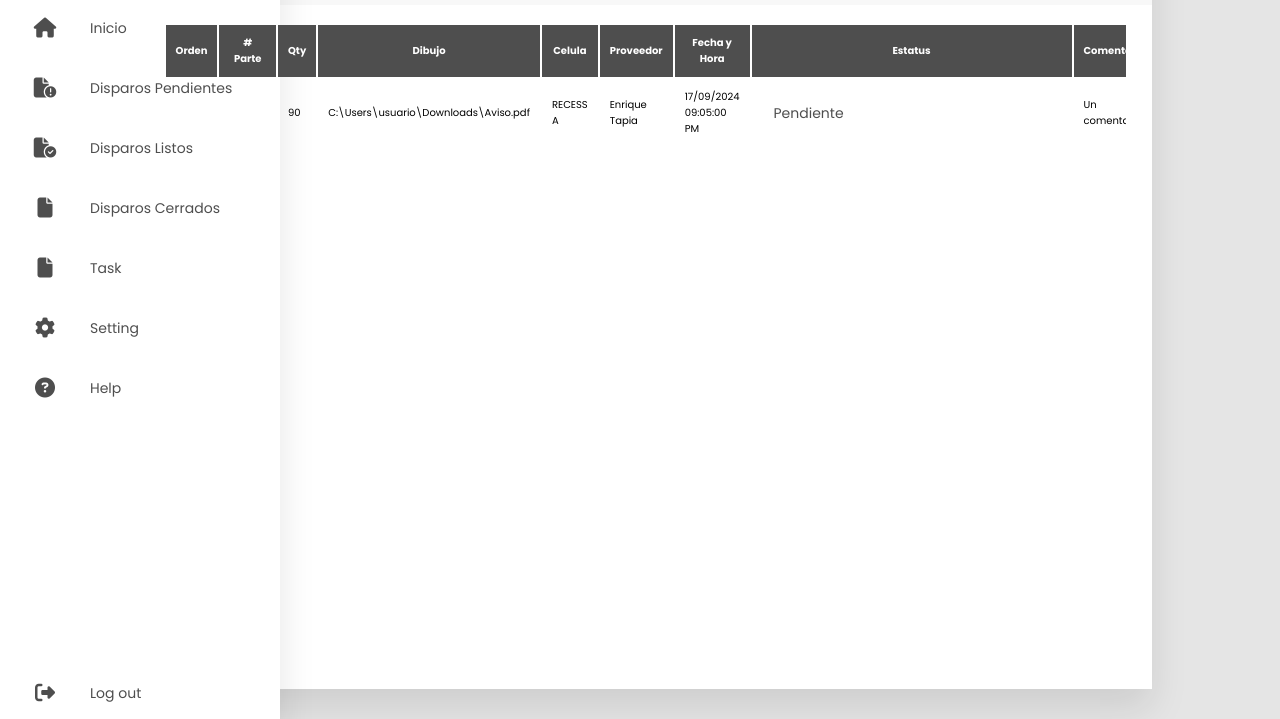
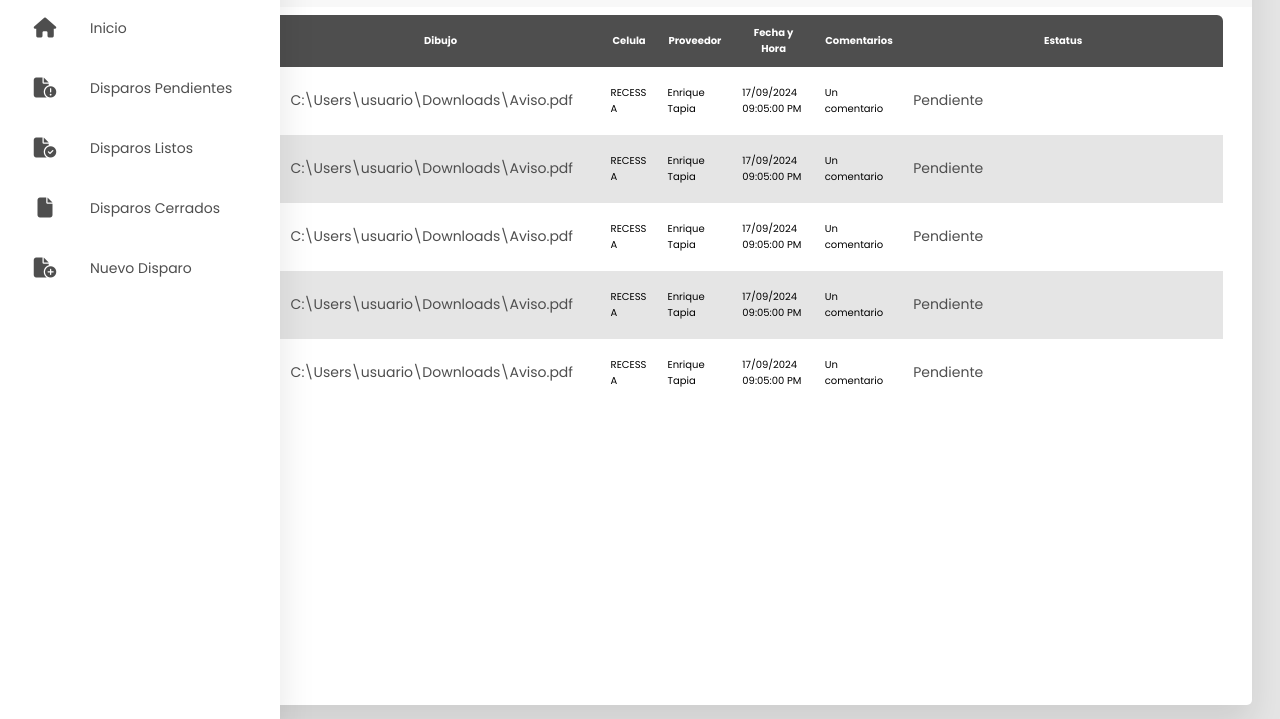
Before and after one commit to ENRIQUETAPIAAN/registro-disparos, a plain HTML site: page index.html in a window 1280 px wide. Shown: the part 81-800 px from the top of the page. Drawn offline with Linux system fonts and the light colour scheme.

Commit message:
avance a los estilos de la tabla y la barra lateral

```diff
--- a/css/estilos.css
+++ b/css/estilos.css
@@ -18,6 +18,10 @@ html{
     --blanco: #ffffff;
     --letras: #4e4e4e;
     --hover: #f8f8f8;
+}
+.contenedor{
+    width: 100%;
+    display: grid;
 }
 body{
     background-color: var(--secundario);
@@ -88,21 +92,22 @@ nav:hover{
 /* tabla */
 table, th, td{
     padding: 1rem;
+    border-collapse: collapse;
 }
 thead th{
-    position: sticky;
     top: 0;
     left: 0;
     background-color: var(--letras);
     color: var(--blanco);
 }
 main.table{
-    margin: 1rem auto;
-    width: 80%;
-    height: 95vh;
+    margin: 1rem 0 0 10rem;
+    width: 90%;
+    height: 97vh;
     background-color: var(--blanco);
     box-shadow: 0 2rem 3.5rem rgba(0, 0, 0, 0.1);
     overflow: hidden;
+    border-radius: .5rem;
 }
 .table_header{
     width: 100%;
@@ -130,3 +135,7 @@ main.table{
 .table_body:hover::-webkit-scrollbar-thumb{
     visibility: visible;
 }
+tbody tr:nth-child(even){
+    background-color: var(--secundario);
+
+}
--- a/index.html
+++ b/index.html
@@ -8,6 +8,7 @@
     <title>Barra Lateral</title>
 </head>
 <body>
+    <div class="contenedor">
         <nav>
             <ul>
                 <li>
@@ -33,26 +34,14 @@
                     <span class="nav-item">Disparos Cerrados</span>
                 </a></li>
                 <li><a href="#">
-                <i class="fas fa-file"></i>
-                <span class="nav-item">Task</span>
-            </a></li>
-            <li><a href="#">
-                <i class="fas fa-cog"></i>
-                <span class="nav-item">Setting</span>
-            </a></li>
-            <li><a href="#">
-                <i class="fas fa-question-circle"></i>
-                <span class="nav-item">Help</span>
-            </a></li>
-            <li><a href="#" class="logout">
-                <i class="fas fa-sign-out-alt"></i>
-                <span class="nav-item">Log out</span>
+                    <i class="fas fa-file-circle-plus"></i>
+                    <span class="nav-item">Nuevo Disparo</span>
                 </a></li>
             </ul>
         </nav>
         <main class="table">
             <section class="table_header">
-            <h1>Customer's Orders</h1>
+                <h1>Todos los disparos</h1>
             </section>
             <section class="table_body">
                 <table>
@@ -65,8 +54,8 @@
                             <th>Celula</th>
                             <th>Proveedor</th>
                             <th>Fecha y Hora</th>
+                            <th>Comentarios</th>
                             <th>Estatus</th>
-                        <th>Comentarios</th>
                         </tr>
                     </thead>
                     <tbody>
@@ -74,18 +63,73 @@
                             <td> 1 </td>
                             <td> 702-00434-003 </td>
                             <td> 90 </td>
-                        <td> C:\Users\usuario\Downloads\Aviso.pdf </td>
+                            <td> <a href="file:\C:\Users\usuario\Downloads\Aviso.pdf" download="">C:\Users\usuario\Downloads\Aviso.pdf </a></td>
                             <td> RECESS A </td>
                             <td> Enrique Tapia </td>
                             <td> 17/09/2024 09:05:00 PM </td>
+                            <td> Un comentario</td>
                             <td>
                                 <a href="#" class="estatus">Pendiente</a>
                             </td>
+                        </tr>
+                        <tr>
+                            <td> 1 </td>
+                            <td> 702-00434-003 </td>
+                            <td> 90 </td>
+                            <td> <a href="file:\C:\Users\usuario\Downloads\Aviso.pdf" download="">C:\Users\usuario\Downloads\Aviso.pdf </a></td>
+                            <td> RECESS A </td>
+                            <td> Enrique Tapia </td>
+                            <td> 17/09/2024 09:05:00 PM </td>
                             <td> Un comentario</td>
+                            <td>
+                                <a href="#" class="estatus">Pendiente</a>
+                            </td>
                         </tr>
+                        <tr>
+                            <td> 1 </td>
+                            <td> 702-00434-003 </td>
+                            <td> 90 </td>
+                            <td> <a href="file:\C:\Users\usuario\Downloads\Aviso.pdf" download="">C:\Users\usuario\Downloads\Aviso.pdf </a></td>
+                            <td> RECESS A </td>
+                            <td> Enrique Tapia </td>
+                            <td> 17/09/2024 09:05:00 PM </td>
+                            <td> Un comentario</td>
+                            <td>
+                                <a href="#" class="estatus">Pendiente</a>
+                            </td>
+                        </tr>
+                        <tr>
+                            <td> 1 </td>
+                            <td> 702-00434-003 </td>
+                            <td> 90 </td>
+                            <td> <a href="file:\C:\Users\usuario\Downloads\Aviso.pdf" download="">C:\Users\usuario\Downloads\Aviso.pdf </a></td>
+                            <td> RECESS A </td>
+                            <td> Enrique Tapia </td>
+                            <td> 17/09/2024 09:05:00 PM </td>
+                            <td> Un comentario</td>
+                            <td>
+                                <a href="#" class="estatus">Pendiente</a>
+                            </td>
+                        </tr>
+                        <tr>
+                            <td> 1 </td>
+                            <td> 702-00434-003 </td>
+                            <td> 90 </td>
+                            <td> <a href="file:\C:\Users\usuario\Downloads\Aviso.pdf" download="">C:\Users\usuario\Downloads\Aviso.pdf </a></td>
+                            <td> RECESS A </td>
+                            <td> Enrique Tapia </td>
+                            <td> 17/09/2024 09:05:00 PM </td>
+                            <td> Un comentario</td>
+                            <td>
+                                <a href="#" class="estatus">Pendiente</a>
+                            </td>
+                        </tr>
+
                     </tbody>
                 </table>
             </section>
         </main>
+    </div>
+
 </body>
 </html>
```
Lines whose indentation alone changed are shown as unchanged.
